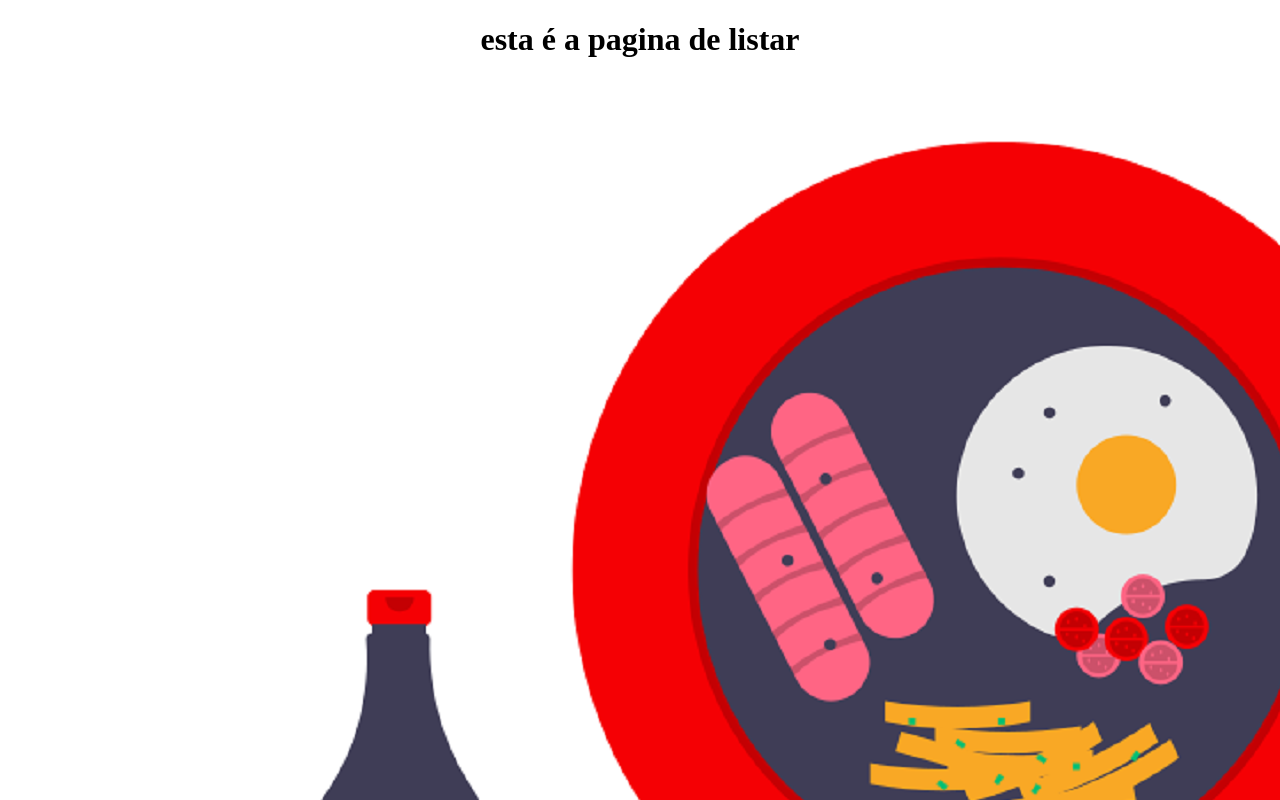
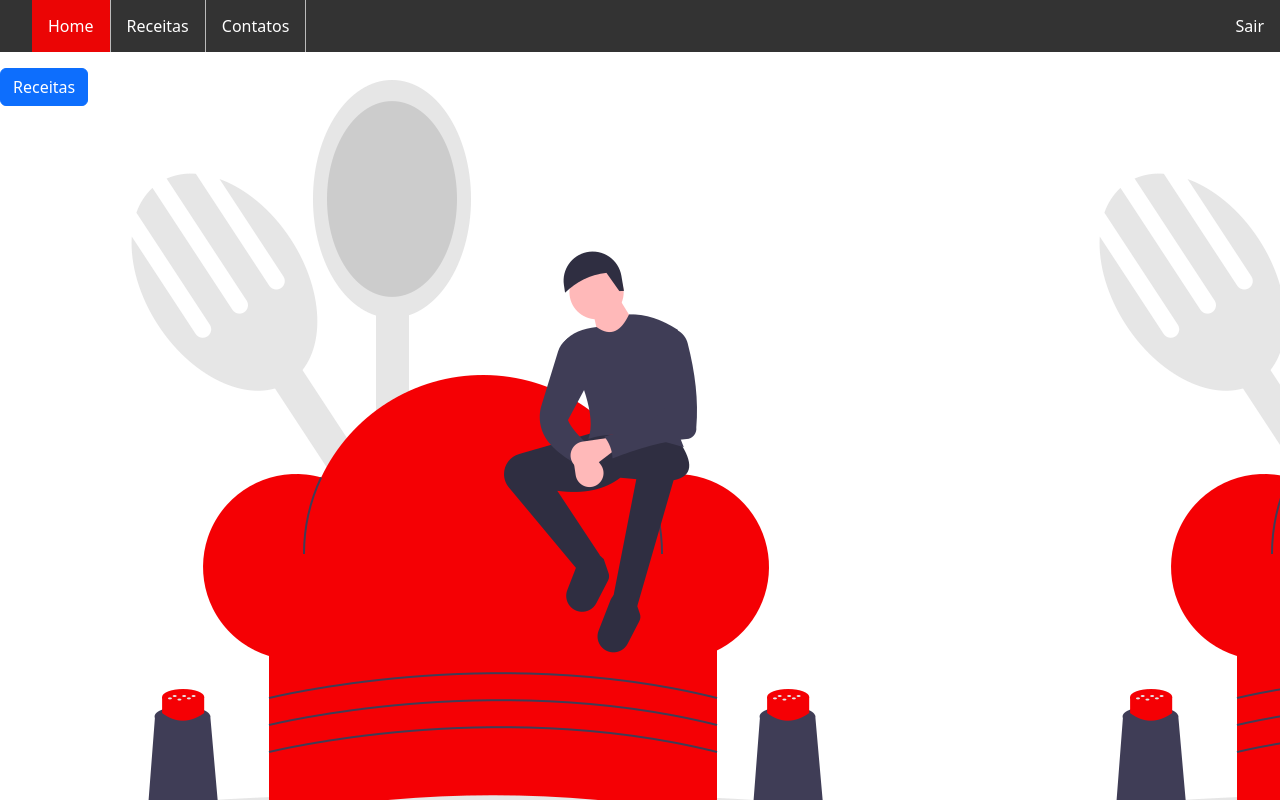
Before and after one commit to LuisinhoChavoso/gourmetiza, a React (Create React App) app: page /listar in a window 1280 px wide. Built offline with nearby package versions, Linux system fonts and the light colour scheme.

Commit message:
tela listar

```diff
--- a/src/Listar/listar.js
+++ b/src/Listar/listar.js
@@ -1,17 +1,74 @@
-import { Helmet } from 'react-helmet'
+import { Helmet } from "react-helmet";
+import "./listar.css";
+import Button from "react-bootstrap/Button";
+import "bootstrap/dist/css/bootstrap.min.css";
+import Modal from "react-bootstrap/Modal";
+import { useState } from "react";
+import Swal from "sweetalert2";
+import { auth } from "../config";
 
-const titulo = 'Home'
+const titulo = "LISTAR";
 
 function Listar() {
+    const signOut = () => {
+        auth.signOut()
+          .then(() => {
+            Swal.fire({
+              title: "AVISO",
+              text: "Deseja mesmo sair??",
+              icon: "warning",
+              buttons: true,
+              dangerMode: true,
+            })
+            .then((funcsair) => {
+              if (funcsair) {
+                window.location.href = "/";
+              }
+            });
+
+          })
+          .catch((error) => {
+            Swal.fire({
+              title: "AVISO",
+              text: "Não foi possivel sair, tente novamente",
+              icon: "error",
+            })
+          });
+      };
+  const [show, setShow] = useState(false);
+  const handleClose = () => setShow(false);
+  const handleShow = () => setShow(true);
   return (
     <>
       <Helmet>
-          <title>{ titulo }</title>
+        <title>{titulo}</title>
       </Helmet>
-
-        <h1 style={{
-            textAlign:"center"
-        }}>esta é a pagina de listar</h1>
+      <ul >
+  <li><a class="active" href=".\home"> Home </a></li>
+  <li><a href=".\Listar" > Receitas </a></li>
+  <li><a  href="#contact"> Contatos </a></li>
+  <li style={{float:"right"}} onClick={() => signOut()} ><a href="#about">Sair</a></li>
+</ul>
+      <Button variant="primary" onClick={handleShow}>
+        {" "}
+        Receitas{" "}
+      </Button>
+      <center>
+        <Modal show={show} onHide={handleClose}>
+          <Modal.Header closeButton>
+            <Modal.Title>NOVA RECEITA</Modal.Title>
+          </Modal.Header>
+          <Modal.Body>Woohoo, you're reading this text in a modal!</Modal.Body>
+          <Modal.Footer>
+            <Button variant="secondary" onClick={handleClose}>
+              SAIR
+            </Button>
+            <Button variant="primary" onClick={handleClose}>
+              CADASTRAR
+            </Button>
+          </Modal.Footer>
+        </Modal>
+      </center>
     </>
   );
 }
```
Lines whose indentation alone changed are shown as unchanged.
